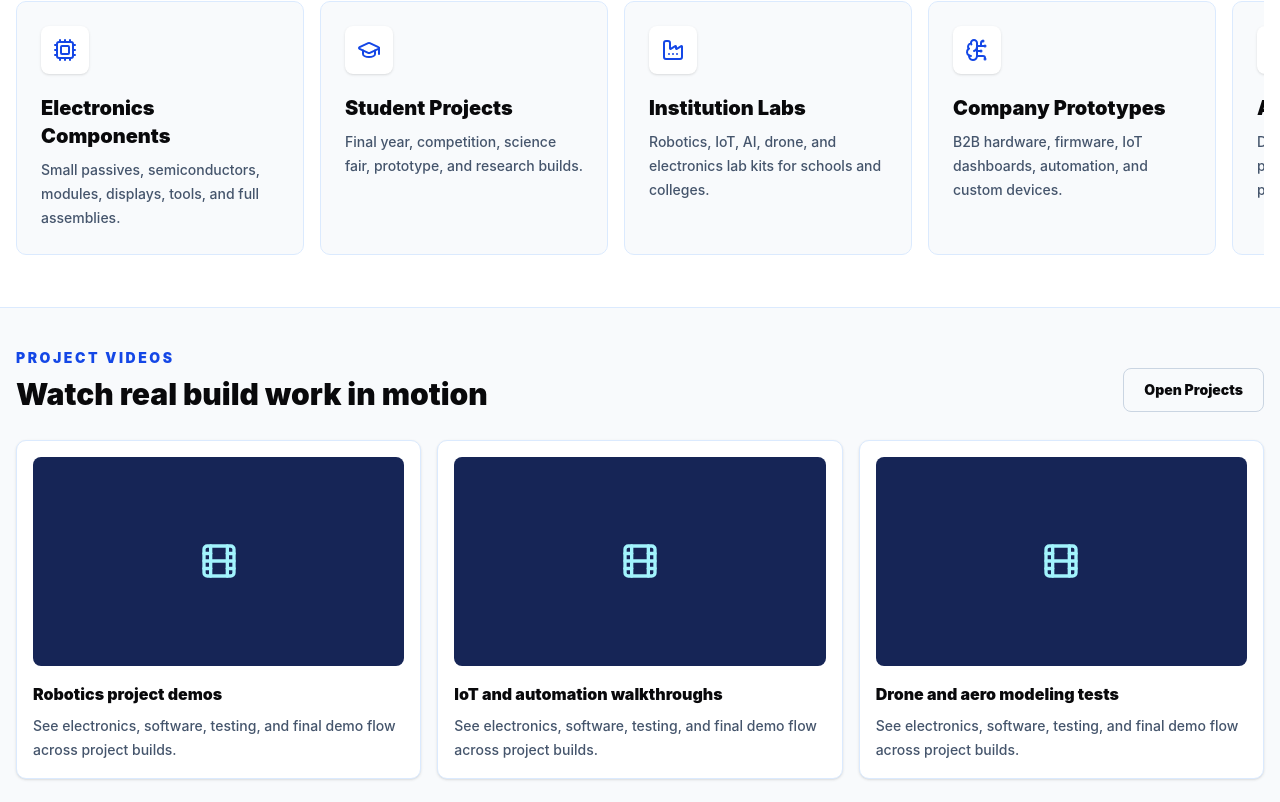
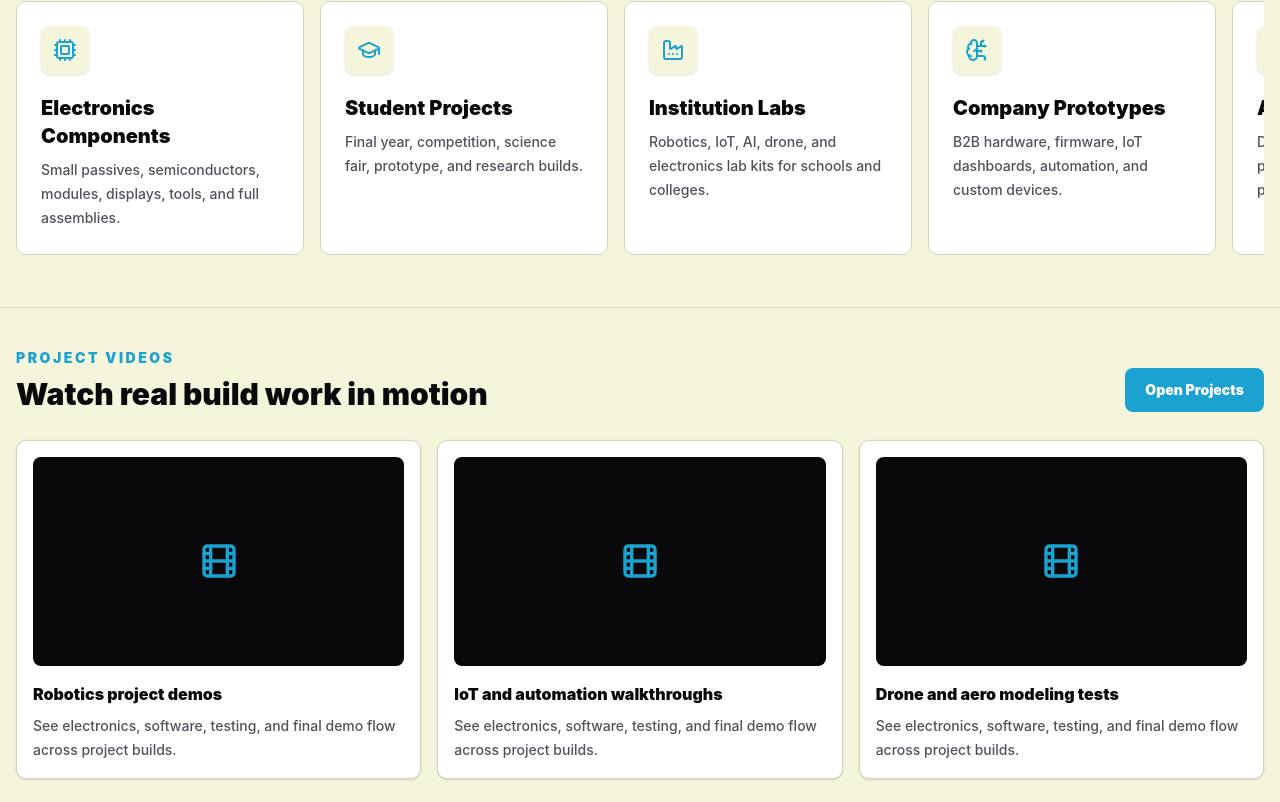
Before and after one commit to sushil016/robo-gig, a Next.js app in the folder frontend/: page / in a window 1280 px wide. Shown: the part 1698-2500 px from the top of the page. Built offline with nearby package versions, Linux system fonts and the light colour scheme; no server answers.

Commit message:
style: restyle services and project videos sections

```diff
--- a/frontend/components/home/ProjectVideosSection.tsx
+++ b/frontend/components/home/ProjectVideosSection.tsx
@@ -4,30 +4,30 @@ import { projectVideoSlots } from "@/data/homepage";
 
 export function ProjectVideosSection() {
   return (
-    <section className="border-b border-blue-100 bg-slate-50">
+    <section className="border-b border-[#d4d4b8] bg-[#F5F5DC]">
       <div className="mx-auto max-w-7xl px-4 py-10">
         <div className="mb-7 flex flex-col gap-4 sm:flex-row sm:items-end sm:justify-between">
           <div>
-            <p className="text-sm font-black uppercase tracking-[0.18em] text-blue-700">
+            <p className="text-sm font-black uppercase tracking-[0.18em] text-[#1CA2D1]">
               Project Videos
             </p>
-            <h2 className="mt-2 text-3xl font-black">Watch real build work in motion</h2>
+            <h2 className="mt-2 text-3xl font-black text-zinc-950">Watch real build work in motion</h2>
           </div>
           <Link
             href="/projects"
-            className="inline-flex h-11 w-fit items-center rounded-md border border-slate-300 px-5 text-sm font-black transition hover:bg-white"
+            className="btn-underline-white inline-flex h-11 w-fit items-center rounded-md bg-[#1CA2D1] px-5 text-sm font-black text-white"
           >
             Open Projects
           </Link>
         </div>
         <div className="grid gap-4 md:grid-cols-3">
           {projectVideoSlots.map((slot) => (
-            <div key={slot} className="rounded-lg border border-blue-100 bg-white p-4 shadow-sm">
-              <div className="flex aspect-video items-center justify-center rounded-md bg-blue-950 text-white">
-                <Film className="h-10 w-10 text-cyan-200" />
+            <div key={slot} className="card-hover-bar rounded-lg border border-[#d4d4b8] bg-white p-4 shadow-sm">
+              <div className="flex aspect-video items-center justify-center rounded-md bg-zinc-950 text-white">
+                <Film className="h-10 w-10 text-[#1CA2D1]" />
               </div>
-              <h3 className="mt-4 font-black">{slot}</h3>
-              <p className="mt-2 text-sm font-medium leading-6 text-slate-600">
+              <h3 className="mt-4 font-black text-zinc-950">{slot}</h3>
+              <p className="mt-2 text-sm font-medium leading-6 text-zinc-600">
                 See electronics, software, testing, and final demo flow across project builds.
               </p>
             </div>
--- a/frontend/components/home/ServicesSection.tsx
+++ b/frontend/components/home/ServicesSection.tsx
@@ -3,13 +3,13 @@ import { homeIcons } from "./home-icons";
 
 export function ServicesSection() {
   return (
-    <section className="border-y border-blue-100 bg-white">
+    <section className="border-y border-[#d4d4b8] bg-[#F5F5DC]">
       <div className="mx-auto max-w-7xl px-4 py-10">
         <div className="mb-7">
-          <p className="text-sm font-black uppercase tracking-[0.18em] text-blue-700">
+          <p className="text-sm font-black uppercase tracking-[0.18em] text-[#1CA2D1]">
             Our Services
           </p>
-          <h2 className="mt-2 text-3xl font-black">
+          <h2 className="mt-2 text-3xl font-black text-zinc-950">
             Projects for students, institutions, and companies
           </h2>
         </div>
@@ -17,19 +17,16 @@ export function ServicesSection() {
           <div className="flex min-w-max gap-4">
             {services.map((service) => {
               const Icon = homeIcons[service.icon];
-
               return (
                 <div
                   key={service.title}
-                  className="w-72 shrink-0 rounded-lg border border-blue-100 bg-slate-50 p-6"
+                  className="card-hover-bar w-72 shrink-0 rounded-lg border border-[#d4d4b8] bg-white p-6"
                 >
-                  <div className="flex h-12 w-12 items-center justify-center rounded-md bg-white text-blue-700 shadow-sm">
+                  <div className="flex h-12 w-12 items-center justify-center rounded-md bg-[#F5F5DC] text-[#1CA2D1] shadow-sm">
                     <Icon className="h-6 w-6" />
                   </div>
-                  <h3 className="mt-5 text-xl font-black">{service.title}</h3>
-                  <p className="mt-2 text-sm font-medium leading-6 text-slate-600">
-                    {service.copy}
-                  </p>
+                  <h3 className="mt-5 text-xl font-black text-zinc-950">{service.title}</h3>
+                  <p className="mt-2 text-sm font-medium leading-6 text-zinc-600">{service.copy}</p>
                 </div>
               );
             })}
```
